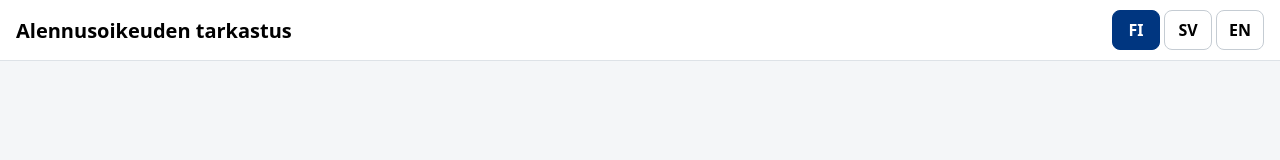
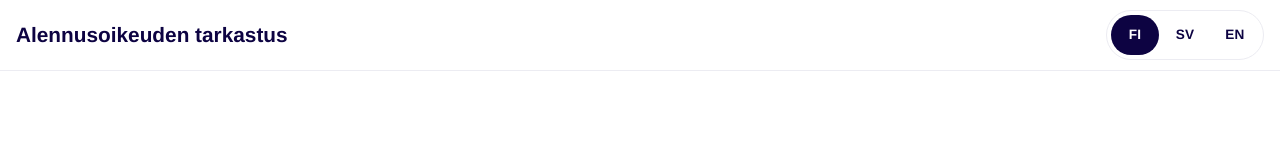
Before and after one commit to FindyFi/discount-eligibility-verifier, a website with bundled scripts: page public/kiosk.html in a window 1280 px wide. Built offline with nearby package versions, Linux system fonts and the light colour scheme; a web font is replaced by a local one.

Commit message:
Give the kiosk the Findynet colours, title font and language pills
It loads public/site.css for colours, fonts and the component theme, and
keeps its own full-screen layout.

Co-Authored-By: Claude Opus 5.5 <noreply@anthropic.com>

```diff
--- a/public/kiosk.html
+++ b/public/kiosk.html
@@ -3,26 +3,19 @@
 <head>
   <meta charset="utf-8">
   <meta name="viewport" content="width=device-width, initial-scale=1">
-  <title>Alennusoikeuden tarkistus</title>
+  <meta name="color-scheme" content="light dark">
+  <title>Alennusoikeuden tarkastus</title>
+  <!-- Colours, fonts and the component theme come from the site stylesheet; the layout stays full screen. -->
+  <link rel="stylesheet" href="site.css">
   <style>
     html, body { height: 100%; margin: 0; }
-    body {
-      display: grid;
-      grid-template-rows: auto 1fr;
-      background: #f4f6f8;
-      font-family: system-ui, -apple-system, "Segoe UI", Roboto, sans-serif;
-    }
+    body { display: grid; grid-template-rows: auto 1fr; min-height: 0; }
     header {
       display: flex; flex-wrap: wrap; align-items: center; justify-content: space-between; gap: 8px 12px;
-      padding: 10px 16px; background: #fff; border-bottom: 1px solid #dde2e7;
+      padding: 10px 16px; background: var(--surface); border-bottom: 1px solid var(--line);
     }
-    h1 { font-size: clamp(1rem, 3.5vw, 1.25rem); margin: 0; min-width: 0; overflow-wrap: anywhere; }
-    nav { display: flex; gap: 4px; }
-    nav button {
-      font: inherit; font-weight: 600; min-width: 48px; min-height: 40px;
-      border: 1px solid #c5ccd3; background: #fff; border-radius: 8px; cursor: pointer;
-    }
-    nav button[aria-pressed="true"] { background: #003680; border-color: #003680; color: #fff; }
+    h1 { font-size: clamp(1rem, 3.5vw, 1.3rem); min-width: 0; overflow-wrap: anywhere; }
+    .segmented button { min-width: 48px; min-height: 40px; }
     credential-verifier { min-height: 0; }
   </style>
   <script type="module" src="verifier.js"></script>
@@ -30,7 +23,7 @@
 <body>
   <header>
     <h1 data-i18n="title">Alennusoikeuden tarkastus</h1>
-    <nav aria-label="Kieli / Språk / Language">
+    <nav class="segmented" aria-label="Kieli / Språk / Language">
       <button type="button" data-lang="fi" aria-pressed="true">FI</button>
       <button type="button" data-lang="sv" aria-pressed="false">SV</button>
       <button type="button" data-lang="en" aria-pressed="false">EN</button>
```
